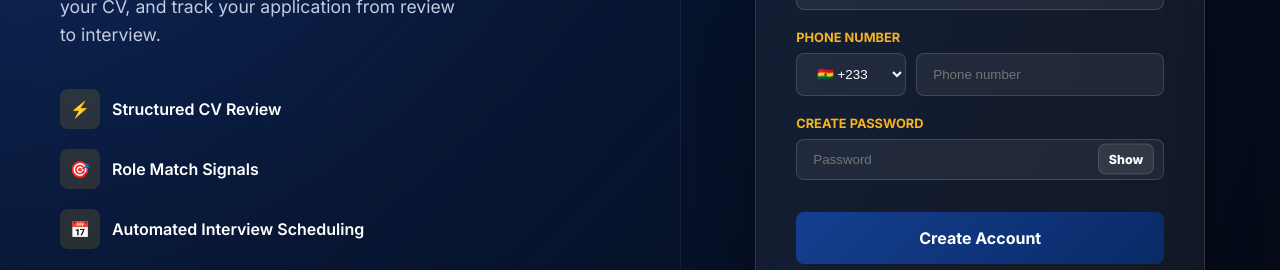
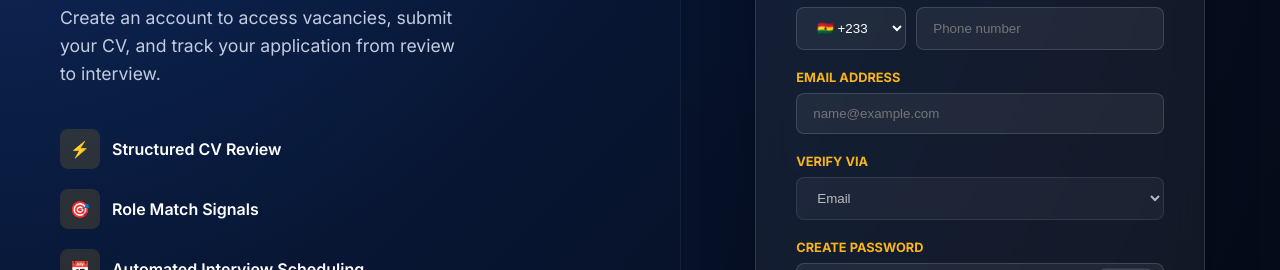
Before and after one commit to Mackenzie-Daryl-Group2/Pentecost-cv-analyzer, a Next.js app in the folder frontend/: page /signup in a window 1280 px wide. Shown: the part 358-628 px from the top of the page. Built offline with nearby package versions, Linux system fonts and the light colour scheme; no server answers.

Commit message:
Show email-only verification option

```diff
--- a/frontend/src/app/signup/page.tsx
+++ b/frontend/src/app/signup/page.tsx
@@ -191,9 +191,16 @@ export default function SignupPage() {
                     </div>
                   </div>
 
-                  <div style={{ display: "none" }}>
+                  <div style={{ marginBottom: "20px" }}>
                     <label style={{ display: "block", marginBottom: "8px", fontSize: "0.8rem", color: "var(--accent-neon)", fontWeight: "700" }}>EMAIL ADDRESS</label>
                     <input type="email" className="input-field" placeholder="name@example.com" value={email} onChange={(e) => setEmail(e.target.value)} required />
+                  </div>
+
+                  <div style={{ marginBottom: "20px" }}>
+                    <label style={{ display: "block", marginBottom: "8px", fontSize: "0.8rem", color: "var(--accent-neon)", fontWeight: "700" }}>VERIFY VIA</label>
+                    <select className="input-field" value="Email" disabled aria-label="Verification method">
+                      <option value="Email">Email</option>
+                    </select>
                   </div>
 
                   <div style={{ marginBottom: "32px" }}>
```
